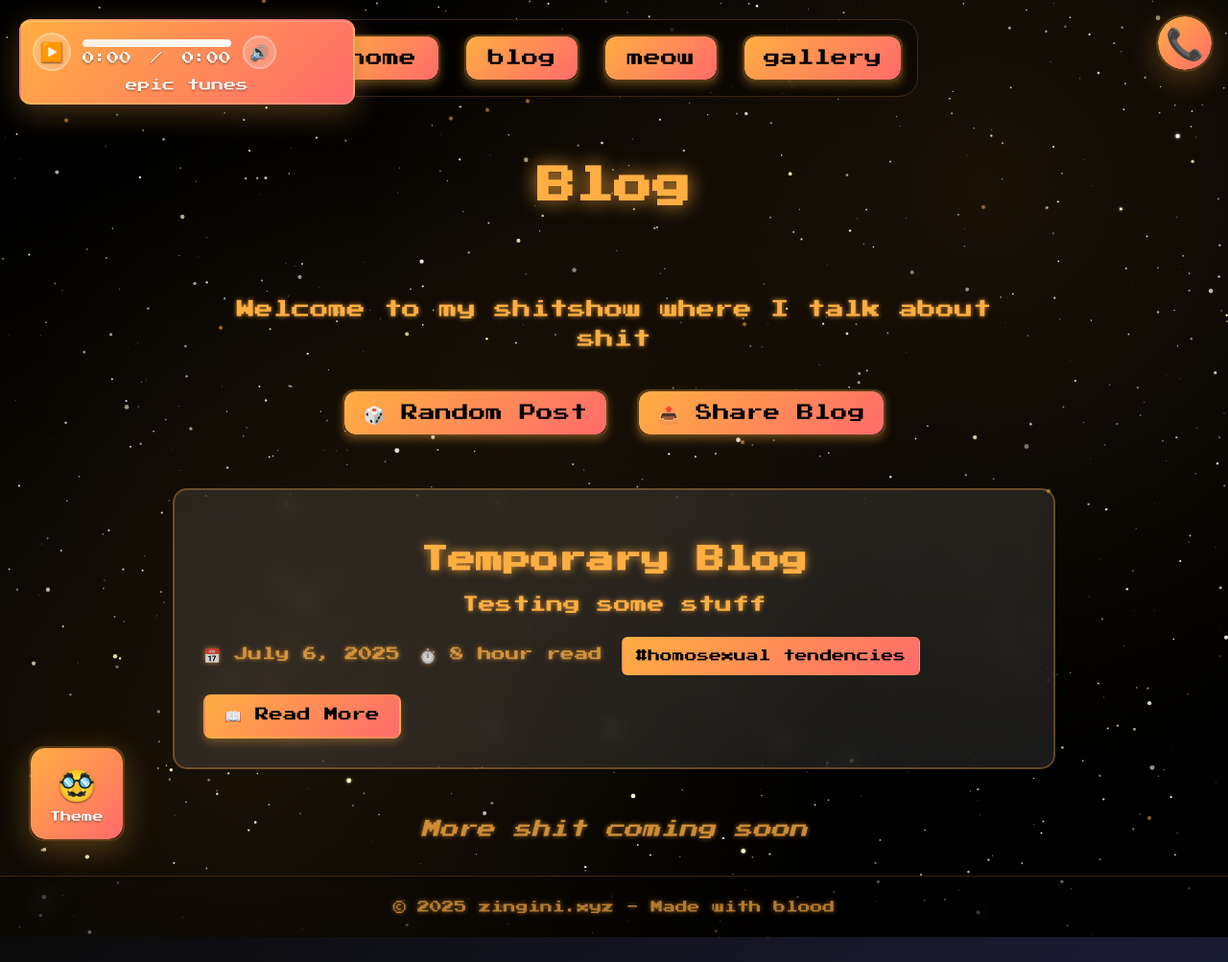
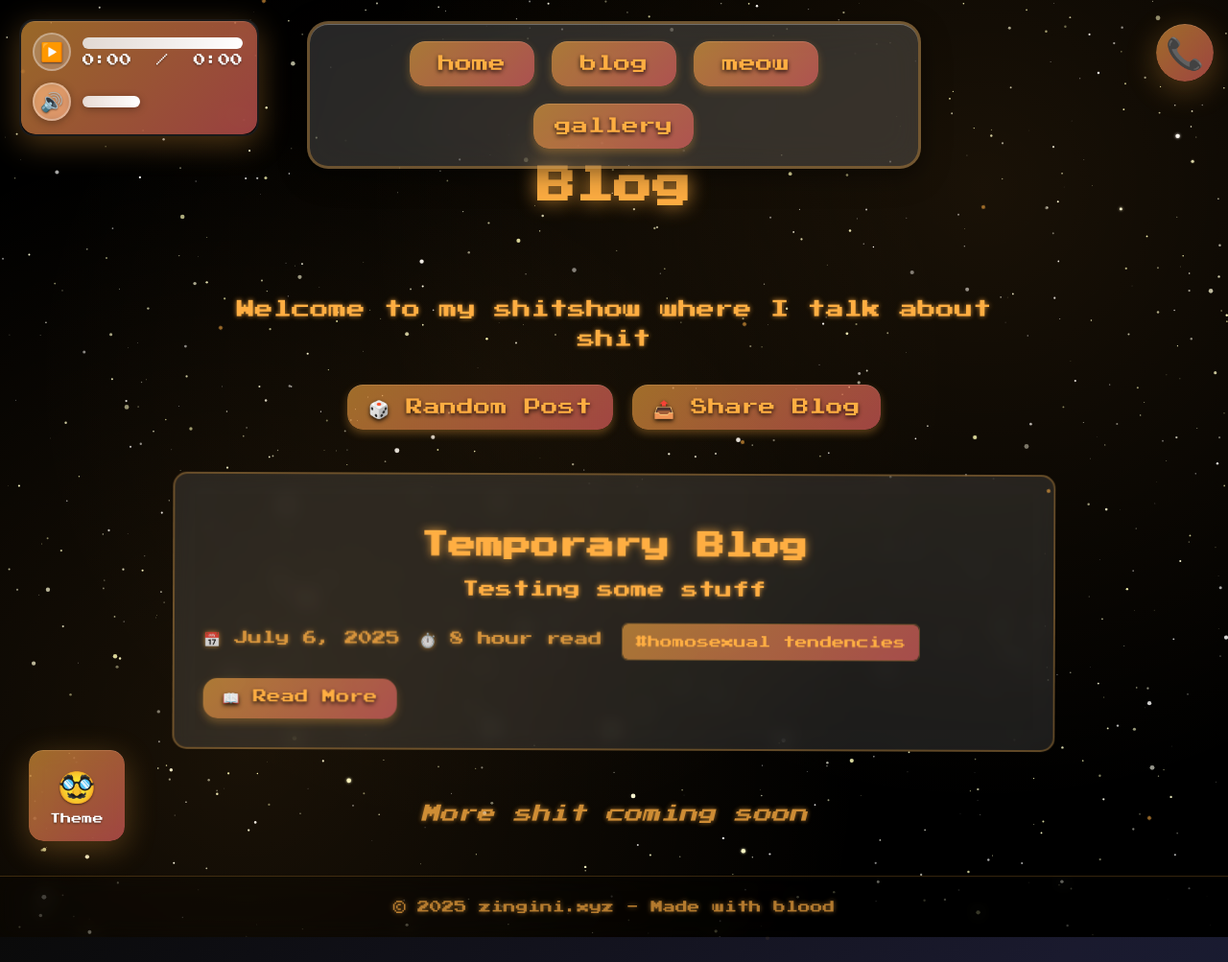
Before and after one commit to willgholton/zingini.xyz, a PHP site: page / in a window 1280 px wide, after a click on "blog". Shown: the whole page at 96% size. Run offline with PHP 8.4, Linux system fonts and the light colour scheme.

Commit message:
fixed button backgrounds and did other stuff to make it look not terrible

```diff
--- a/css/audio-player.css
+++ b/css/audio-player.css
@@ -11,9 +11,9 @@
 }
 
 .custom-audio-player {
-    background: linear-gradient(135deg, var(--primary-color) 0%, var(--secondary-color) 100%);
-    padding: clamp(8px, 1.5vw, 12px);
-    border-radius: clamp(8px, 1.5vw, 12px);
+    background: transparent;
+    padding: clamp(8px, 1.5vw, 12px) clamp(10px, 2vw, 15px) clamp(4px, 0.8vw, 6px) clamp(8px, 1.5vw, 12px);
+    border-radius: clamp(10px, 2vw, 15px);
     box-shadow:
         0 8px 32px var(--shadow-color),
         0 4px 16px rgba(0, 0, 0, 0.2),
@@ -22,11 +22,25 @@
     backdrop-filter: blur(10px);
     transition: all 0.3s ease;
     transform: scale(clamp(0.8, 1vw, 1));
-    min-width: clamp(250px, 35vw, 350px);
+    min-width: clamp(180px, 25vw, 250px);
+    position: relative;
+    overflow: hidden;
+}
+
+.custom-audio-player::after {
+    content: '';
+    position: absolute;
+    top: 0;
+    left: 0;
+    right: 0;
+    bottom: 0;
+    background: linear-gradient(135deg, rgba(var(--primary-color-rgb), 0.6) 0%, rgba(var(--secondary-color-rgb), 0.6) 100%);
+    border-radius: inherit;
+    z-index: -1;
 }
 
 .custom-audio-player:hover {
-    transform: translateY(-2px) scale(clamp(0.8, 1vw, 1));
+    transform: translateY(-3px) scale(1.05);
     box-shadow:
         0 12px 40px var(--shadow-color),
         0 6px 20px rgba(0, 0, 0, 0.3),
@@ -35,9 +49,15 @@
 
 .player-controls {
     display: flex;
+    flex-direction: column;
+    gap: clamp(8px, 1.5vw, 12px);
+    margin-bottom: clamp(5px, 1vw, 8px);
+}
+
+.playback-row {
+    display: flex;
     align-items: center;
     gap: clamp(8px, 1.5vw, 12px);
-    margin-bottom: clamp(5px, 1vw, 8px);
 }
 
 .play-pause-btn {
@@ -59,10 +79,19 @@
 .play-pause-btn:hover {
     background: rgba(255, 255, 255, 0.3);
     transform: scale(1.1);
+    box-shadow:
+        0 0 15px rgba(var(--primary-color-rgb), 0.8),
+        0 0 30px rgba(var(--primary-color-rgb), 0.4);
 }
 
 .play-pause-btn:active {
     transform: scale(1.05);
+}
+
+.playback-controls {
+    display: flex;
+    align-items: center;
+    gap: clamp(8px, 1.5vw, 12px);
 }
 
 .progress-container {
@@ -74,9 +103,9 @@
 
 .progress-bar {
     width: 100%;
-    height: clamp(6px, 1vw, 8px);
-    background: rgba(255, 255, 255, 0.2);
-    border-radius: clamp(3px, 0.5vw, 4px);
+    height: clamp(8px, 1.5vw, 12px);
+    background: rgba(0, 0, 0, 0.3);
+    border-radius: clamp(4px, 0.8vw, 6px);
     cursor: pointer;
     position: relative;
     overflow: hidden;
@@ -122,45 +151,50 @@
 .volume-control {
     position: relative;
     display: flex;
+    flex-direction: row;
     align-items: center;
-    gap: clamp(5px, 1vw, 8px);
+    gap: clamp(8px, 1.5vw, 12px);
+    justify-content: flex-start;
 }
 
 .volume-btn {
     background: rgba(255, 255, 255, 0.2);
     border: 2px solid rgba(255, 255, 255, 0.3);
     border-radius: 50%;
-    width: clamp(30px, 5vw, 35px);
-    height: clamp(30px, 5vw, 35px);
+    width: clamp(35px, 6vw, 40px);
+    height: clamp(35px, 6vw, 40px);
     display: flex;
     align-items: center;
     justify-content: center;
     cursor: pointer;
-    font-size: clamp(0.8rem, 1.5vw, 1rem);
+    font-size: clamp(1rem, 2vw, 1.2rem);
     transition: all 0.3s ease;
     color: white;
     text-shadow: 0 1px 2px rgba(0, 0, 0, 0.5);
+    box-shadow: 0 2px 8px rgba(0, 0, 0, 0.3);
+    backdrop-filter: blur(5px);
 }
 
 .volume-btn:hover {
     background: rgba(255, 255, 255, 0.3);
     transform: scale(1.1);
+    box-shadow:
+        0 0 15px rgba(var(--primary-color-rgb), 0.8),
+        0 0 30px rgba(var(--primary-color-rgb), 0.4);
 }
 
 .volume-slider {
     width: clamp(40px, 8vw, 60px);
-    height: clamp(4px, 0.8vw, 6px);
-    background: rgba(255, 255, 255, 0.2);
-    border-radius: clamp(2px, 0.4vw, 3px);
+    height: clamp(8px, 1.5vw, 12px);
+    background: rgba(0, 0, 0, 0.3);
+    border-radius: clamp(4px, 0.8vw, 6px);
     cursor: pointer;
     position: relative;
     overflow: hidden;
-    opacity: 0;
+    opacity: 1;
     transition: opacity 0.3s ease;
-}
-
-.volume-control:hover .volume-slider {
-    opacity: 1;
+    box-shadow: 0 2px 8px rgba(0, 0, 0, 0.3);
+    backdrop-filter: blur(5px);
 }
 
 .volume-fill {
@@ -168,11 +202,13 @@
     background: linear-gradient(90deg, rgba(255, 255, 255, 0.8), rgba(255, 255, 255, 1));
     border-radius: clamp(2px, 0.4vw, 3px);
     transition: width 0.1s ease;
+    position: absolute;
+    left: 0;
 }
 
 .player-info {
     text-align: center;
-    margin-top: clamp(5px, 1vw, 8px);
+    margin-top: clamp(2px, 0.5vw, 4px);
 }
 
 .track-title {
--- a/css/base.css
+++ b/css/base.css
@@ -33,7 +33,7 @@
 
 [data-theme="cyber"] {
     --primary-color: #00ff88;
-    --secondary-color: #ff0080;
+    --secondary-color: #00d4aa;
     --accent-color: #0080ff;
     --background-gradient: linear-gradient(135deg, #0a0a0a 0%, #1a1a1a 50%, #0a0a0a 100%);
     --text-color: #00ff88;
@@ -41,7 +41,7 @@
     --shadow-color: rgba(0, 255, 136, 0.3);
     --glow-color: rgba(0, 255, 136, 0.8);
     --primary-color-rgb: 0, 255, 136;
-    --secondary-color-rgb: 255, 0, 128;
+    --secondary-color-rgb: 0, 212, 170;
     --accent-color-rgb: 0, 128, 255;
 }
 
@@ -118,6 +118,26 @@ body::before {
     filter: hue-rotate(30deg) saturate(1.3);
 }
 
+[data-theme="rgb"] #backgroundCanvas {
+    filter: hue-rotate(0deg) saturate(1.5);
+    animation: rgbSpectrum 3s linear infinite;
+}
+
+@keyframes rgbSpectrum {
+    0% {
+        filter: hue-rotate(0deg) saturate(1.5);
+    }
+    33% {
+        filter: hue-rotate(120deg) saturate(1.5);
+    }
+    66% {
+        filter: hue-rotate(240deg) saturate(1.5);
+    }
+    100% {
+        filter: hue-rotate(360deg) saturate(1.5);
+    }
+}
+
 #message {
     display: none;
     text-align: center;
@@ -130,7 +150,7 @@ body::before {
     padding: clamp(10px, 2vw, 15px) clamp(15px, 3vw, 25px);
     background: rgba(255, 174, 66, 0.1);
     border: 2px solid var(--border-color);
-    border-radius: clamp(6px, 1vw, 8px);
+    border-radius: clamp(10px, 2vw, 15px);
     backdrop-filter: blur(10px);
     will-change: transform, text-shadow;
     transform: translateZ(0);
--- a/css/blog.css
+++ b/css/blog.css
@@ -22,6 +22,7 @@
     position: relative;
     overflow: hidden;
     text-align: center;
+    animation: blogFloat 7s ease-in-out infinite;
 }
 
 .blog-post::before {
@@ -43,7 +44,10 @@
 
 .blog-post:hover {
     transform: translateY(-5px) scale(1.02);
-    box-shadow: 0 15px 40px var(--shadow-color);
+    box-shadow:
+        0 15px 40px var(--shadow-color),
+        0 0 25px rgba(var(--primary-color-rgb), 0.4),
+        0 0 50px rgba(var(--primary-color-rgb), 0.2);
     background: rgba(255, 255, 255, 0.15);
 }
 
@@ -91,8 +95,8 @@
 }
 
 .blog-tag {
-    background: linear-gradient(135deg, var(--primary-color) 0%, var(--secondary-color) 100%);
-    color: black;
+    background: transparent;
+    color: var(--primary-color);
     padding: clamp(6px, 1.2vw, 10px) clamp(10px, 2vw, 14px);
     border-radius: clamp(4px, 1vw, 6px);
     font-size: clamp(0.6rem, 1.5vw, 0.8rem);
@@ -103,11 +107,28 @@
     border: 1px solid var(--border-color);
     display: inline-block;
     vertical-align: middle;
+    position: relative;
+    overflow: hidden;
+}
+
+.blog-tag::after {
+    content: '';
+    position: absolute;
+    top: 0;
+    left: 0;
+    right: 0;
+    bottom: 0;
+    background: linear-gradient(135deg, rgba(var(--primary-color-rgb), 0.6) 0%, rgba(var(--secondary-color-rgb), 0.6) 100%);
+    border-radius: inherit;
+    z-index: -1;
 }
 
 .blog-tag:hover {
     transform: scale(1.05);
-    box-shadow: 0 4px 8px var(--shadow-color);
+    box-shadow:
+        0 4px 8px var(--shadow-color),
+        0 0 15px rgba(var(--primary-color-rgb), 0.6),
+        0 0 30px rgba(var(--primary-color-rgb), 0.3);
 }
 
 .loading-posts {
@@ -147,18 +168,19 @@
 }
 
 .blog-button {
-    background: linear-gradient(135deg, var(--primary-color) 0%, var(--secondary-color) 100%);
-    color: black;
-    border: 2px solid var(--border-color);
+    background: linear-gradient(135deg, rgba(var(--primary-color-rgb), 0.6) 0%, rgba(var(--secondary-color-rgb), 0.6) 100%);
+    color: var(--primary-color);
+    border: none;
     padding: clamp(8px, 1.5vw, 12px) clamp(12px, 2.5vw, 20px);
     font-size: clamp(0.7rem, 2vw, 0.9rem);
     cursor: pointer;
     font-family: 'PressStart2P', sans-serif;
-    border-radius: clamp(6px, 1vw, 8px);
+    border-radius: clamp(10px, 2vw, 15px);
     transition: all 0.3s ease;
     position: relative;
     overflow: hidden;
     box-shadow: 0 4px 8px var(--shadow-color);
+    text-shadow: 0 2px 4px rgba(0, 0, 0, 0.8);
 }
 
 .blog-button::before {
@@ -178,7 +200,10 @@
 
 .blog-button:hover {
     transform: translateY(-2px) scale(1.05);
-    box-shadow: 0 6px 12px var(--shadow-color);
+    box-shadow:
+        0 6px 12px var(--shadow-color),
+        0 0 20px rgba(var(--primary-color-rgb), 0.6),
+        0 0 40px rgba(var(--primary-color-rgb), 0.3);
 }
 
 .blog-button:active {
@@ -215,3 +240,18 @@
         transform: scale(1.05);
     }
 }
+
+@keyframes blogFloat {
+    0%, 100% {
+        transform: translateY(0) rotate(0deg);
+    }
+    25% {
+        transform: translateY(-5px) rotate(0.3deg);
+    }
+    50% {
+        transform: translateY(-2px) rotate(-0.3deg);
+    }
+    75% {
+        transform: translateY(-8px) rotate(0.2deg);
+    }
+}
--- a/css/components.css
+++ b/css/components.css
@@ -1,36 +1,40 @@
 .navbar {
     position: absolute;
-    top: clamp(10px, 2vw, 20px);
+    top: clamp(12px, 2.5vw, 22px);
     left: 50%;
     transform: translateX(-50%);
     z-index: 10;
     display: flex;
     flex-wrap: wrap;
     justify-content: center;
-    gap: clamp(8px, 1.5vw, 15px);
+    gap: clamp(10px, 1.8vw, 18px);
     max-width: 95vw;
-    padding: clamp(5px, 1vw, 10px);
-    background: rgba(0, 0, 0, 0.3);
-    border-radius: clamp(10px, 2vw, 20px);
-    backdrop-filter: blur(15px);
-    border: 1px solid rgba(255, 174, 66, 0.2);
+    padding: clamp(12px, 2vw, 18px);
+    background: rgba(255, 255, 255, 0.15);
+    border-radius: clamp(12px, 2.5vw, 22px);
+    backdrop-filter: blur(20px);
+    border: 3px solid var(--border-color);
+    box-shadow:
+        0 8px 32px rgba(0, 0, 0, 0.3),
+        0 4px 16px rgba(0, 0, 0, 0.2),
+        inset 0 1px 0 rgba(255, 255, 255, 0.3);
 }
 
 .nav-button, .pixel-shit-button {
     background: transparent;
-    color: black;
-    border: 2px solid var(--border-color);
-    padding: clamp(8px, 1.5vw, 12px) clamp(12px, 2.5vw, 20px);
-    font-size: clamp(0.7rem, 2.5vw, 1.1rem);
+    color: var(--primary-color);
+    border: none;
+    padding: clamp(8px, 1.8vw, 13px) clamp(12px, 2.5vw, 22px);
+    font-size: clamp(0.75rem, 2.5vw, 1.1rem);
     cursor: pointer;
     font-family: 'PressStart2P', sans-serif;
-    margin: clamp(3px, 0.5vw, 5px);
+    margin: 0;
     white-space: normal;
     text-align: center;
     word-break: break-word;
     max-width: 90%;
-    min-width: clamp(80px, 15vw, 120px);
-    border-radius: clamp(8px, 1.5vw, 12px);
+    min-width: clamp(85px, 16vw, 130px);
+    border-radius: clamp(10px, 2.2vw, 16px);
     box-shadow:
         0 4px 8px var(--shadow-color),
         inset 0 1px 0 rgba(255, 255, 255, 0.2);
@@ -40,6 +44,7 @@
     will-change: transform, box-shadow;
     transform: translateZ(0);
     line-height: 1.2;
+    text-shadow: 0 2px 4px rgba(0, 0, 0, 0.8);
 }
 
 .nav-button::after, .pixel-shit-button::after {
@@ -49,7 +54,7 @@
     left: 0;
     right: 0;
     bottom: 0;
-    background: linear-gradient(135deg, var(--primary-color) 0%, var(--secondary-color) 100%);
+    background: linear-gradient(135deg, rgba(var(--primary-color-rgb), 0.6) 0%, rgba(var(--secondary-color-rgb), 0.6) 100%);
     border-radius: inherit;
     z-index: -1;
 }
@@ -75,6 +80,8 @@
     transform: translateZ(0) translateY(-3px) scale(1.05);
     box-shadow:
         0 6px 12px var(--shadow-color),
+        0 0 20px rgba(var(--primary-color-rgb), 0.6),
+        0 0 40px rgba(var(--primary-color-rgb), 0.3),
         inset 0 1px 0 rgba(255, 255, 255, 0.3);
     text-shadow: 0 2px 4px rgba(0, 0, 0, 0.3);
 }
@@ -147,13 +154,40 @@
     }
 }
 
+@keyframes themeFloat {
+    0%, 100% {
+        transform: translateY(0) rotate(0deg);
+    }
+    33% {
+        transform: translateY(-4px) rotate(0.5deg);
+    }
+    66% {
+        transform: translateY(-2px) rotate(-0.5deg);
+    }
+}
+
+@keyframes contactFloat {
+    0%, 100% {
+        transform: translateY(0) rotate(0deg);
+    }
+    25% {
+        transform: translateY(-6px) rotate(1deg);
+    }
+    50% {
+        transform: translateY(-3px) rotate(-1deg);
+    }
+    75% {
+        transform: translateY(-9px) rotate(0.5deg);
+    }
+}
+
 .theme-toggle-bottom {
     position: fixed;
     bottom: clamp(80px, 8vw, 100px);
     left: clamp(20px, 4vw, 30px);
     z-index: 100;
     background: transparent;
-    border: 2px solid var(--border-color);
+    border: none;
     border-radius: clamp(10px, 2vw, 15px);
     padding: clamp(12px, 2vw, 18px);
     cursor: pointer;
@@ -178,16 +212,16 @@
     left: 0;
     right: 0;
     bottom: 0;
-    background: linear-gradient(135deg, var(--primary-color) 0%, var(--secondary-color) 100%);
+    background: linear-gradient(135deg, rgba(var(--primary-color-rgb), 0.6) 0%, rgba(var(--secondary-color-rgb), 0.6) 100%);
     border-radius: inherit;
     z-index: -1;
 }
 
 .theme-toggle-bottom:hover {
-    transform: translateY(-3px) scale(1.05);
+    transform: translateY(-5px) scale(1.1);
     box-shadow:
-        0 12px 40px var(--shadow-color),
-        0 6px 20px rgba(0, 0, 0, 0.3),
+        0 15px 50px var(--shadow-color),
+        0 8px 25px rgba(0, 0, 0, 0.3),
         inset 0 1px 0 rgba(255, 255, 255, 0.3);
 }
 
@@ -210,7 +244,7 @@
 
 .contact-corner {
     position: fixed;
-    top: clamp(10px, 2vw, 15px);
+    top: clamp(20px, 3vw, 25px);
     right: clamp(10px, 2vw, 15px);
     z-index: 100;
     transform: none;
@@ -221,7 +255,7 @@
     width: clamp(50px, 8vw, 60px);
     height: clamp(50px, 8vw, 60px);
     background: transparent;
-    border: 2px solid var(--border-color);
+    border: none;
     border-radius: 50%;
     cursor: pointer;
     display: flex;
@@ -248,7 +282,7 @@
     left: 0;
     right: 0;
     bottom: 0;
-    background: linear-gradient(135deg, var(--primary-color) 0%, var(--secondary-color) 100%);
+    background: linear-gradient(135deg, rgba(var(--primary-color-rgb), 0.6) 0%, rgba(var(--secondary-color-rgb), 0.6) 100%);
     border-radius: inherit;
     z-index: -1;
 }
@@ -265,10 +299,10 @@
 }
 
 .contact-toggle:hover {
-    transform: translateY(-3px) scale(1.1);
+    transform: translateY(-5px) scale(1.15);
     box-shadow:
-        0 12px 40px var(--shadow-color),
-        0 6px 20px rgba(0, 0, 0, 0.3),
+        0 15px 50px var(--shadow-color),
+        0 8px 25px rgba(0, 0, 0, 0.3),
         inset 0 1px 0 rgba(255, 255, 255, 0.3);
 }
 
@@ -281,7 +315,7 @@
     top: calc(clamp(10px, 2vw, 15px) + clamp(50px, 8vw, 60px) + 10px);
     right: clamp(10px, 2vw, 15px);
     background: transparent;
-    border: 2px solid var(--border-color);
+    border: none;
     border-radius: clamp(10px, 2vw, 15px);
     padding: clamp(15px, 3vw, 20px);
     box-shadow:
@@ -305,7 +339,7 @@
     left: 0;
     right: 0;
     bottom: 0;
-    background: linear-gradient(135deg, var(--primary-color) 0%, var(--secondary-color) 100%);
+    background: linear-gradient(135deg, rgba(var(--primary-color-rgb), 0.6) 0%, rgba(var(--secondary-color-rgb), 0.6) 100%);
     border-radius: inherit;
     z-index: -1;
 }
@@ -363,7 +397,7 @@
     align-items: center;
     gap: clamp(8px, 1.5vw, 12px);
     padding: clamp(8px, 1.5vw, 12px);
-    border-radius: clamp(6px, 1vw, 8px);
+    border-radius: clamp(10px, 2vw, 15px);
     transition: all 0.3s ease;
     margin-bottom: clamp(5px, 1vw, 8px);
 }
--- a/css/responsive.css
+++ b/css/responsive.css
@@ -205,7 +205,7 @@
 
     .nav-button, .pixel-shit-button {
         background: #fff;
-        color: #000;
+        color: var(--primary-color);
         border: 3px solid #fff;
     }
 
--- a/index.html
+++ b/index.html
@@ -24,6 +24,7 @@
 <div id="player">
     <div class="custom-audio-player">
         <div class="player-controls">
+            <div class="playback-row">
                 <button class="play-pause-btn" id="playPauseBtn">▶️</button>
                 <div class="progress-container">
                     <div class="progress-bar" id="progressBar">
@@ -35,15 +36,13 @@
                         <span id="totalTime">0:00</span>
                     </div>
                 </div>
+            </div>
             <div class="volume-control">
                 <button class="volume-btn" id="volumeBtn">🔊</button>
                 <div class="volume-slider" id="volumeSlider">
                     <div class="volume-fill" id="volumeFill"></div>
                 </div>
             </div>
-        </div>
-        <div class="player-info">
-            <span class="track-title">epic tunes</span>
         </div>
     </div>
     <audio id="audioElement" preload="metadata">
@@ -127,8 +126,6 @@
         <p>Behold the shittery</p>
 
         <div class="gallery-controls">
-            <button class="pixel-shit-button" onclick="shuffleGallery()">Shuffle</button>
-            <button class="pixel-shit-button" onclick="toggleGalleryView()">Toggle View</button>
             <button class="pixel-shit-button" onclick="downloadGallery()">💾 Download All</button>
         </div>
 
```
Also changed, not shown: css/sections.css (+39 -3 lines), js/navigation.js (+0 -42 lines). Lines whose indentation alone changed are shown as unchanged.
